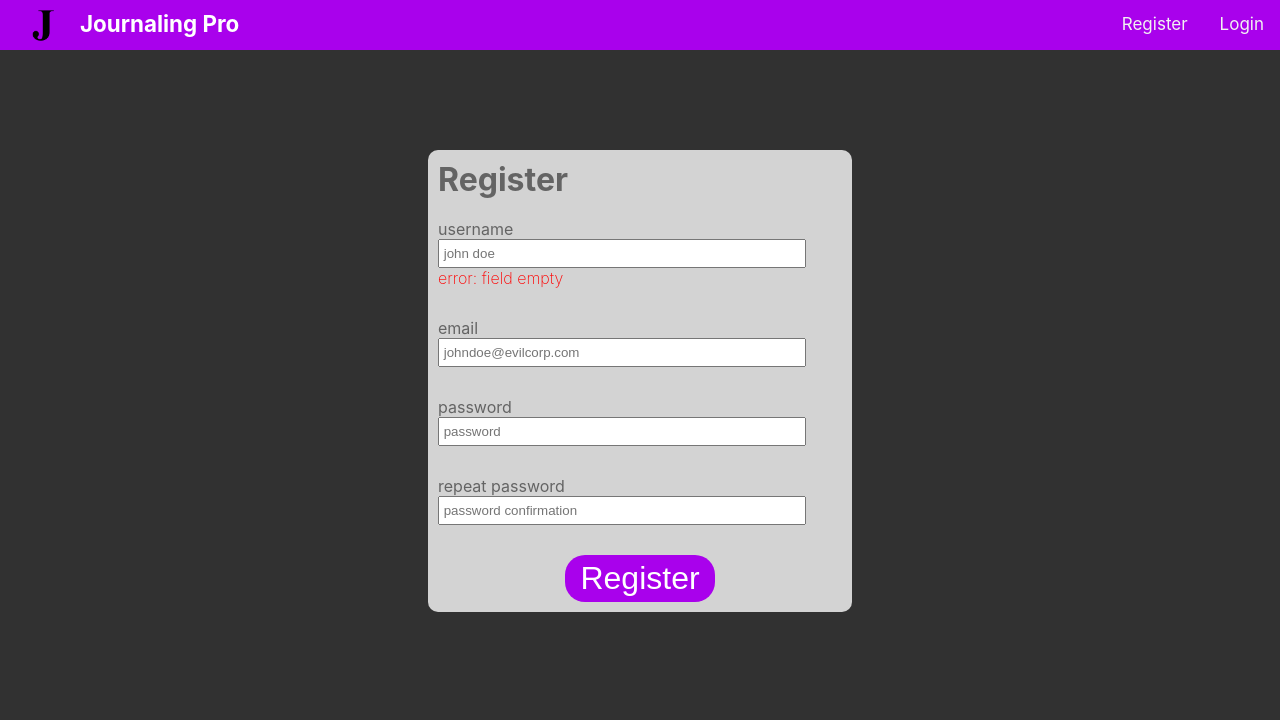
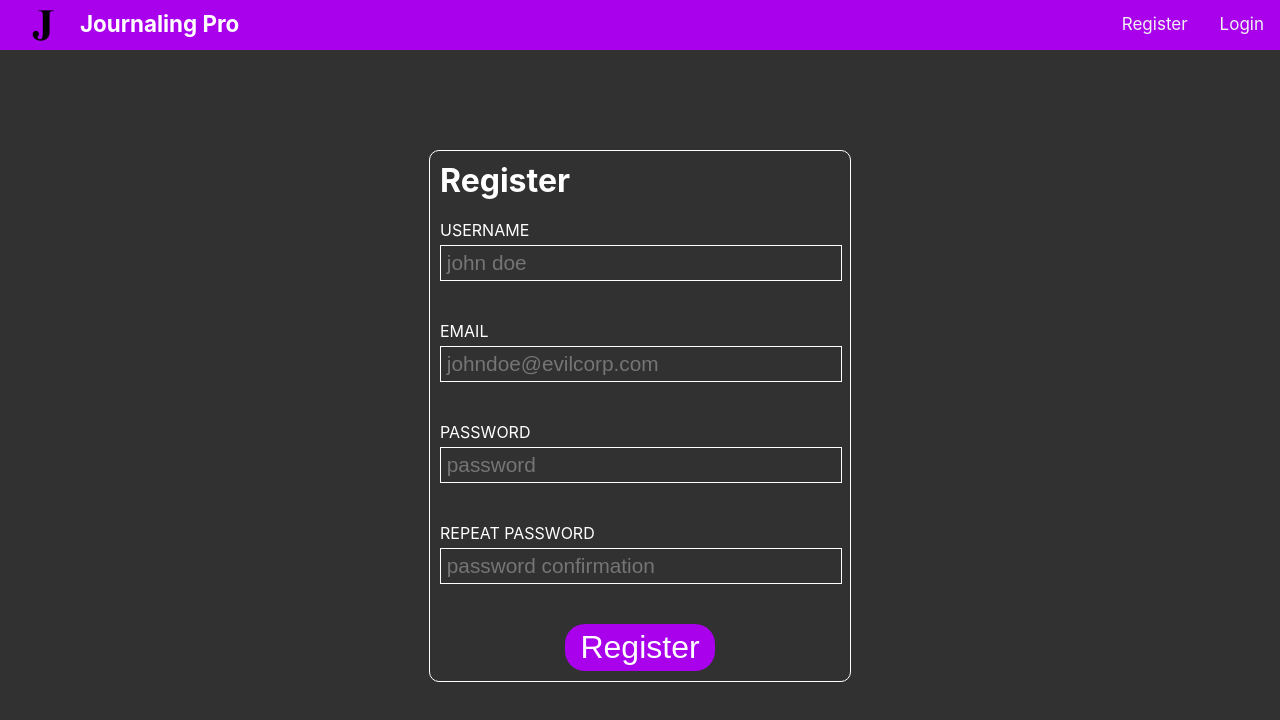
Before and after one commit to akiosTerr/Journaling-Pro, a React (Create React App) app: page /register in a window 1280 px wide. Shown: the top 720 px of the page. Built offline with nearby package versions, Linux system fonts and the light colour scheme.

Commit message:
layout style overrall and other modifications
todoApp component changes, login and register theme changes and other small modifications

```diff
--- a/src/components/addTodo.js
+++ b/src/components/addTodo.js
@@ -8,10 +8,12 @@ export default class AddTodo extends Component {
 	onChange = (e) => this.setState({ [e.target.name]: e.target.value });
 
 	onSubmit = (e) => {
-		e.preventDefault();
-		this.props.addTodo(this.state.title);
-		this.setState({ title: '' });
-		this.todoInput.value = '';
+		if (e.key === 'Enter') {
+			this.props.addTodo(this.state.title);
+			this.setState({ title: '' });
+			this.todoInput.value = '';
+			e.preventDefault();
+		}
 	};
 
 	render() {
@@ -22,13 +24,13 @@ export default class AddTodo extends Component {
 					name='title'
 					maxLength='85'
 					className='addTodoTextInput'
+					onKeyDown={this.onSubmit}
 					ref={(todoInput) => {
 						this.todoInput = todoInput;
 					}}
 					placeholder='add Todo...'
 					onChange={this.onChange}
 				/>
-				<input type='submit' value='Submit' className='btnAdd' />
 			</form>
 		);
 	}
--- a/src/components/journalApp.js
+++ b/src/components/journalApp.js
@@ -47,7 +47,6 @@ class App extends Component {
 						};
 					});
 					console.log(repArr);
-
 					this.setState({ journalReports: [...repArr.reverse()] });
 				}
 			})
--- a/src/components/style/authForm.css
+++ b/src/components/style/authForm.css
@@ -1,13 +1,13 @@
 .block {
 	margin: auto;
 	margin-top: 100px;
-	color: #646464;
-	background: lightgray;
+	color: inherit;
+	background: inherit;
+	border: 1px white solid;
 	border-radius: 10px;
 	padding: 10px;
 	display: block;
-	max-width: 404px;
-	min-width: 300px;
+	max-width: 400px;
 }
 
 .loginform {
@@ -16,23 +16,37 @@
 }
 
 .fieldBlock {
-	margin-bottom: 30px;
+	margin-bottom: 40px;
+	width: 100%;
 }
 
-.label {
-	margin-bottom: 10px;
+.fieldBlock p {
+	font-weight: 600;
+	color: red;
+	position: absolute;
 }
 
 .item {
-	width: 90%;
+	width: 100%;
+	background-color: inherit;
+	color: inherit;
+	font-size: 1.3em;
+	border: 1px white solid;
 	padding: 5px 0px;
+	margin-top: 5px;
 }
 
-.fieldBlock p {
-    font-weight: 200;
+.item:focus{
+	outline: 0;
+    box-shadow: 0 0 3px #2ee0ff;
 }
+
+
+
 .empty {
    outline: solid red 1px;
+   box-shadow: 0 0 4px red;
+
 }
 
 .subbtn {
--- a/src/components/style/journalApp.css
+++ b/src/components/style/journalApp.css
@@ -15,7 +15,8 @@
 /* @media only screen and (min-width: 1200px) {...} */
 
 body {
-	background: rgb(49, 49, 49);
+	background: #313131;
+	color:#fff;
 }
 
 .navRepItem {
@@ -36,8 +37,9 @@ body {
 	cursor: pointer;
 	border: none;
 }
+
 #editbtn {
-	color: #fff;
+	color: inherit;
 	background-color: inherit;
 	padding: 5px 10px;
 	font-size: 1.5em;
@@ -53,7 +55,7 @@ body {
 .reportItem {
 	background-color: inherit;
 	padding: 15px 30px;
-	color: rgb(255, 255, 255);
+	color: inherit;
 	margin: 0.4em 0;
 	border: 1px white solid;
 }
@@ -71,13 +73,18 @@ body {
 
 
 #report-text {
-	background: rgb(223, 223, 223);
-	color: rgb(0, 0, 0);
-	width: 97%;
+	background: inherit;
+	color: inherit;
+	width: 80%;
 	font-size: 1.5em;
 	margin: 2px auto;
 	line-height: 1.2em;
 	resize: none;
+}
+
+#report-text:focus {
+	outline: 0;
+    box-shadow: 0 0 3px #2ee0ff;
 }
 
 .taskEmbedBtn {
@@ -111,7 +118,7 @@ body {
 }
 
 #date-p {
-	color: rgb(255, 255, 255);
+	color: inherit;
 	font-size: 1.5em;
 	font-weight: bold;
 	text-align: center;
@@ -135,7 +142,7 @@ body {
 
 #subbtn {
 	background-color: rgb(219, 42, 11);
-	color: white;
+	color: inherit;
 	margin: 0.5em auto;
 	padding: 10px 20px;
 	width: 30%;
@@ -145,10 +152,13 @@ body {
 }
 
 .appTodo {
+	margin-top: 5px;
 	border: 1px solid rgb(0, 0, 0);
 	grid-area: todo;
 	justify-self: center;
 	width: 70%;
+	min-height: 5%;
+	height: fit-content;
 }
 
 .reportFeed {
@@ -179,7 +189,7 @@ body {
 .gridCap {
 	display: grid;
 	grid-template-columns: 30% 70%;
-	grid-template-areas: "todo addrep" ". feedrep" ;
+	grid-template-areas: "todo addrep" "todo feedrep" ;
 	gap: 5px;
 }
 
@@ -200,7 +210,7 @@ body {
 	.gridCap {
 		display: grid;
 		grid-template-columns: 30% 70%;
-		grid-template-areas: 'todo addrep' '. feedrep' ;
+		grid-template-areas: 'todo addrep' 'todo feedrep' ;
 		gap: 5px;
 	}
 
@@ -208,8 +218,15 @@ body {
 
 @media only screen and (max-width: 768px) {
 
+    #report-text{
+		width: 97%;
+	}
+
 	.appTodo {
 		width: 90%;
+		height: 244.31px;
+		overflow: hidden;
+		overflow-y: scroll;
 		justify-self: left;
 	}
 	.addReportForm {
--- a/src/components/style/todoApp.css
+++ b/src/components/style/todoApp.css
@@ -7,12 +7,24 @@
 	display: flex;
 	flex-direction: row;
 	flex-wrap: nowrap;
+	font-size: 1.4em;
 }
 
 .addTodoTextInput {
 	padding: 5px;
-	width: 70%;
+	width: 90%;
+	font-size: inherit;
+	margin: 5px auto;
+	color: white;
+	border: 1px white solid;
+	background: inherit;
 }
+
+.addTodoTextInput:focus {
+	outline: 0;
+    box-shadow: 0 0 3px #2ee0ff;
+}
+
 
 .btnAdd {
 	width: 30%;
@@ -40,14 +52,15 @@
 	grid-template-columns: 10% 80% 10%;
 	border: 1px solid white;
 	background: inherit;
-	font-weight: 500;
-	color: white;
+	color: inherit;
 	width: 90%;
-	padding: 3px;
+	padding: 7px;
 	margin: 5px auto;
 }
 
 .todoItem p {
+	font-weight: 500;
+	font-size: 1.4em;
 	line-height: 0.9;
 	justify-self: left;
 	text-align: left;
@@ -77,3 +90,10 @@
 .btnDelete:hover {
 	opacity: 1;
 }
+
+#emptyHeader {
+	margin: auto;
+	color: rgb(197, 197, 197);
+	opacity: 0.4;
+	text-align: center;
+}
--- a/src/components/todoApp.js
+++ b/src/components/todoApp.js
@@ -42,45 +42,61 @@ class AppTodo extends Component {
 		this.loadTodos();
 	};
 
-	loadTodos = () => {
-		axios.get('http://localhost:5000/todos/').then((res) => {
-			if (res.data.length > 0) {
-				let todoArr = res.data.map((obj) => {
-					return {
-						id: obj._id,
-						content: obj.content,
-					};
-				});
-				console.log(todoArr);
-				this.setState({ todos: [...todoArr] });
-			}
-		});
-	};
-
 	addTodo = (content) => {
 		const newTodo = {
 			username: 'Akios',
+			completed: false,
 			content,
-			completed: false,
 		};
 		axios
 			.post('http://localhost:5000/todos/add', newTodo)
 			.then((res) => {
-				console.log(res.data);
 				this.loadTodos();
 			})
 			.catch((err) => console.log('Error: ', err));
 	};
 
+	loadTodos = () => {
+		axios
+			.get('http://localhost:5000/todos/')
+			.then((res) => {
+				if (res.data.length > 0) {
+					let todoArr = res.data.map((obj) => {
+						return {
+							id: obj._id,
+							content: obj.content,
+						};
+					});
+					console.log(todoArr);
+					this.setState({ todos: [...todoArr] });
+				}
+				this.scrollList.scrollTop = this.scrollList.scrollHeight;
+			})
+			.catch((err) => {
+				console.log('Error: ', err);
+			});
+	};
+
 	render() {
 		return (
-			<div className='todoFlex appTodo'>
-				<AddTodo addTodo={this.addTodo} />
+			<div
+				ref={(element) => {
+					this.scrollList = element;
+				}}
+				className='todoFlex appTodo'>
 				<Todos
 					delTodo={this.deleteTodo}
 					toggleComplete={this.toggleComplete}
 					todos={this.state.todos}
 				/>
+				<AddTodo addTodo={this.addTodo} />
+				{this.state.todos.length === 0 ? (
+					<div id='emptyHeader'>
+						<h2>ADD A TODO TASK</h2>
+					</div>
+				) : (
+					<></>
+				)}
 			</div>
 		);
 	}
--- a/src/pages/Login.js
+++ b/src/pages/Login.js
@@ -28,7 +28,8 @@ const Login = () => {
 		<div className={'block'}>
 			<h1 style={{ marginBottom: '20px' }}>Login</h1>
 			<form className='loginform' onSubmit={submit}>
-				<label className='label' htmlFor='username'>
+				<div className='fieldBlock'>
+					<label className='mylabel' htmlFor='username'>
 						username
 					</label>
 					<input
@@ -37,8 +38,10 @@ const Login = () => {
 						className='item'
 						name='username'
 						type='text'
-					placeholder='username'></input>
-				<label className='label' htmlFor='password'>
+						placeholder=' username'></input>
+				</div>
+				<div className='fieldBlock'>
+					<label className='mylabel' htmlFor='password'>
 						password
 					</label>
 					<input
@@ -47,7 +50,8 @@ const Login = () => {
 						className='item'
 						name='password'
 						type='text'
-					placeholder='password'></input>
+						placeholder=' password'></input>
+				</div>
 				<input className='subbtn' type='submit' value='Login'></input>
 			</form>
 		</div>
--- a/src/pages/Register.js
+++ b/src/pages/Register.js
@@ -50,21 +50,21 @@ const Login = () => {
 			<h1 style={{ marginBottom: '20px' }}>Register</h1>
 			<form className='loginform' onSubmit={submit}>
 				<div className='fieldBlock'>
-					<label className='label' htmlFor='username'>
-						username
+					<label className='mylabel' htmlFor='username'>
+						USERNAME
 					</label>
 					<input
 						ref={usrInput}
 						onChange={onChange}
-						className='item'
+						className='item '
 						name='username'
 						type='text'
 						placeholder=' john doe'></input>
-					<p style={{ color: 'red' }}>error: field empty</p>
+					{/* <p>empty field</p> */}
 				</div>
 				<div className='fieldBlock'>
-					<label className='label' htmlFor='email'>
-						email
+					<label className='mylabel' htmlFor='email'>
+						EMAIL
 					</label>
 					<input
 						ref={usrEmail}
@@ -75,8 +75,8 @@ const Login = () => {
 						placeholder=' johndoe@evilcorp.com'></input>
 				</div>
 				<div className='fieldBlock'>
-					<label className='label' htmlFor='password'>
-						password
+					<label className='mylabel' htmlFor='password'>
+						PASSWORD
 					</label>
 					<input
 						ref={usrPass}
@@ -87,8 +87,8 @@ const Login = () => {
 						placeholder=' password'></input>
 				</div>
 				<div className='fieldBlock'>
-					<label className='label' htmlFor='passwordconf'>
-						repeat password
+					<label className='mylabel' htmlFor='passwordconf'>
+						REPEAT PASSWORD
 					</label>
 					<input
 						ref={usrPass2}
```
Lines whose indentation alone changed are shown as unchanged.
